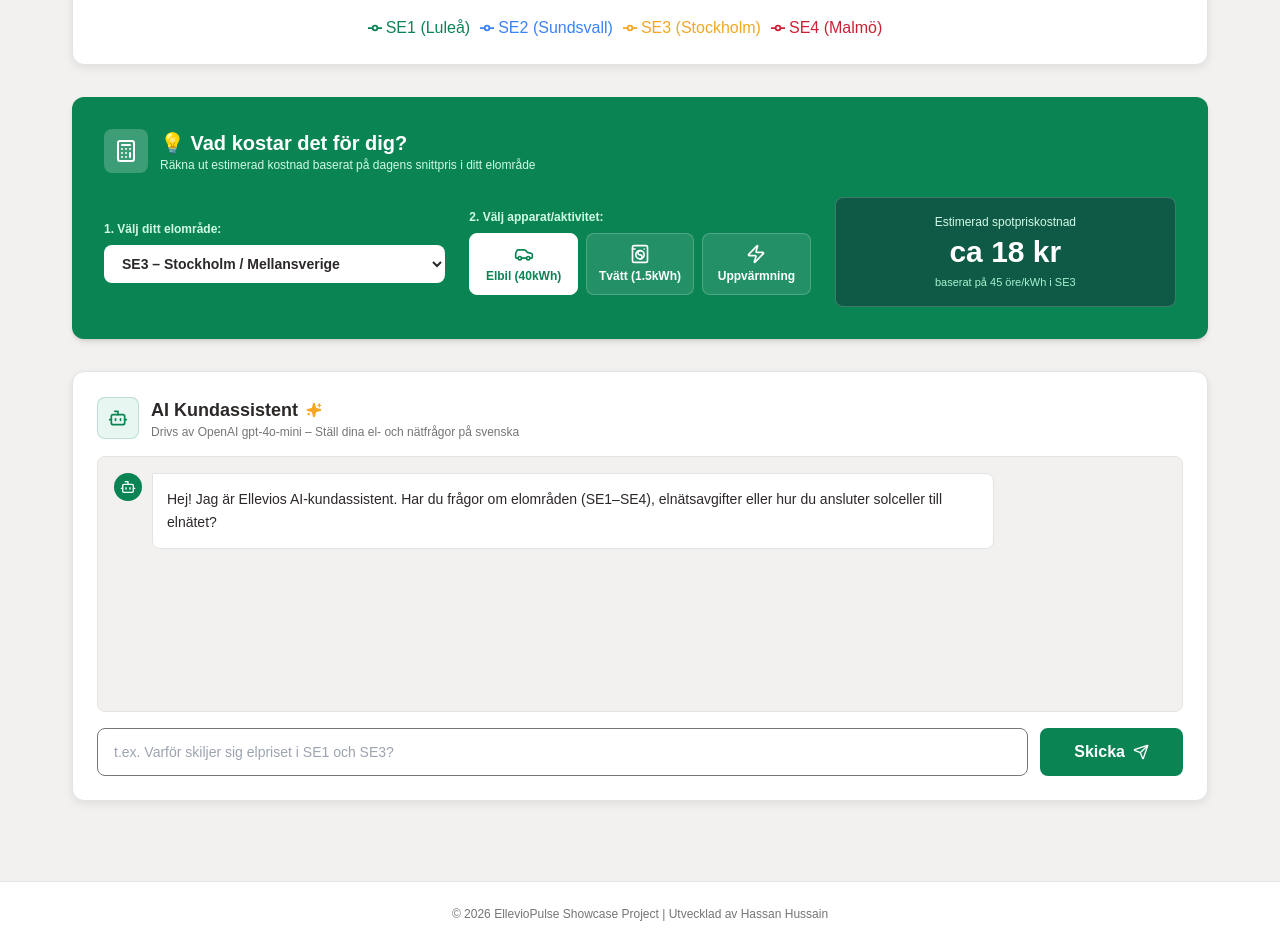
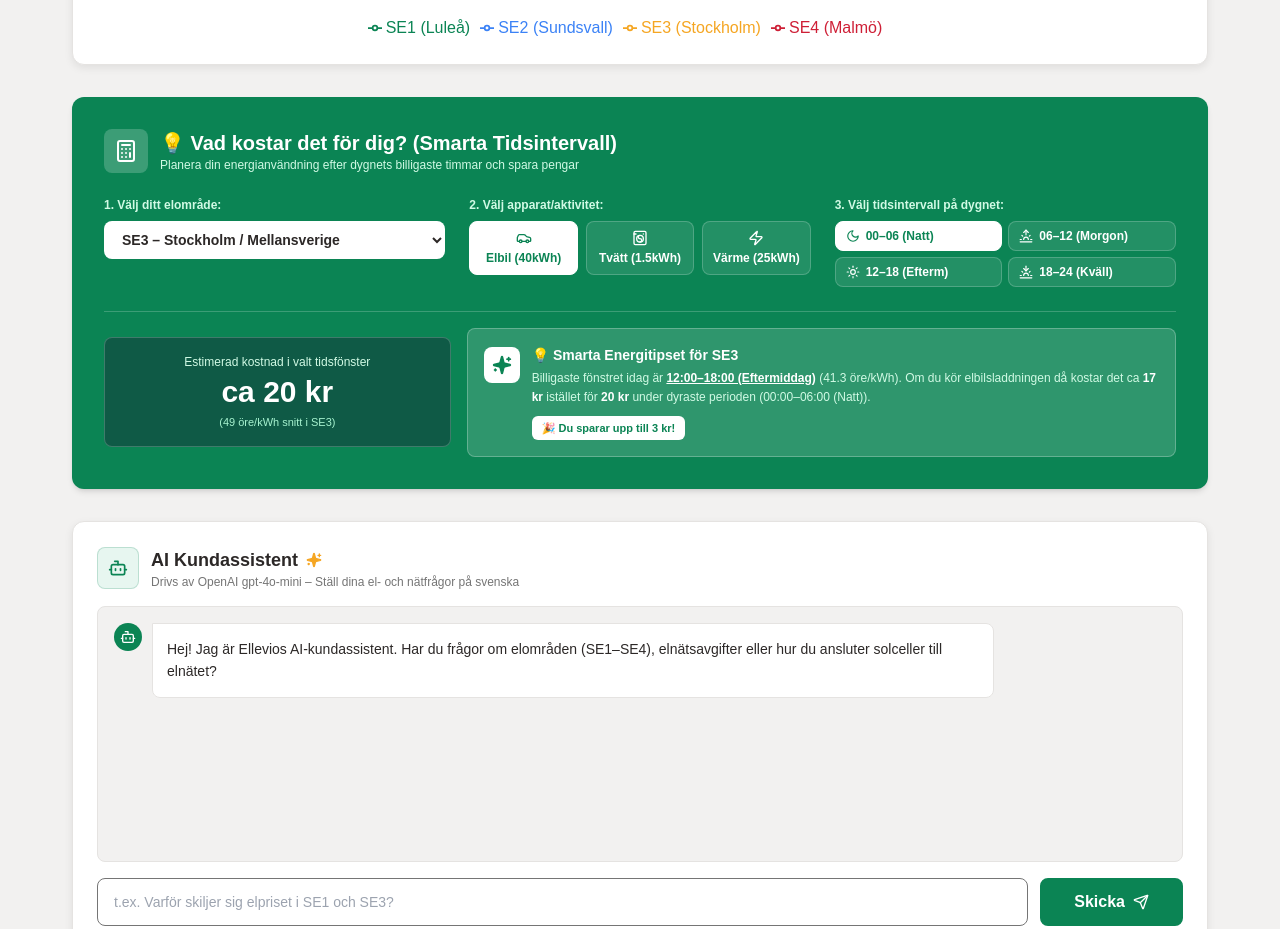
Before and after one commit to hihassan1998/ellevio-pulse, a Next.js app: page / in a window 1280 px wide. Shown: the part 980-1909 px from the top of the page. Built offline with nearby package versions, Linux system fonts and the light colour scheme; no server answers.

Commit message:
feat(calculator): add 6-hour time interval selection and smart savings planner

```diff
--- a/components/ImpactCalculator.tsx
+++ b/components/ImpactCalculator.tsx
@@ -1,22 +1,54 @@
 'use client';
 
 import React, { useState } from 'react';
-import { Calculator, Car, WashingMachine, Zap } from 'lucide-react';
-import { ZoneStats } from '@/lib/elpris';
+import { Calculator, Car, WashingMachine, Zap, Moon, Sun, Sunrise, Sunset, Clock, Sparkles } from 'lucide-react';
+import { ZoneStats, IntervalPrices } from '@/lib/elpris';
 
 export default function ImpactCalculator({ stats }: { stats: ZoneStats[] }) {
   const [selectedZone, setSelectedZone] = useState<string>('SE3');
   const [device, setDevice] = useState<'ev' | 'laundry' | 'heat'>('ev');
+  const [timeSlot, setTimeSlot] = useState<'night' | 'morning' | 'afternoon' | 'evening' | 'avg'>('night');
 
-  const currentStats = stats.find(s => s.zone === selectedZone) || stats[2] || { avgPrice: 45 };
+  const currentStats = stats.find(s => s.zone === selectedZone) || stats[2] || {
+    avgPrice: 45,
+    intervals: { slot_00_06: 30, slot_06_12: 55, slot_12_18: 42, slot_18_24: 60 }
+  };
 
-  const getDeviceCost = () => {
+  const getKwh = () => {
     switch (device) {
-      case 'ev': return Math.round((currentStats.avgPrice * 40) / 100);
-      case 'laundry': return Math.round((currentStats.avgPrice * 1.5) / 100);
-      case 'heat': return Math.round((currentStats.avgPrice * 25) / 100);
+      case 'ev': return 40;
+      case 'laundry': return 1.5;
+      case 'heat': return 25;
     }
   };
+
+  const getSlotPrice = (slot: string, intervals: IntervalPrices, avg: number) => {
+    switch (slot) {
+      case 'night': return intervals.slot_00_06 || avg;
+      case 'morning': return intervals.slot_06_12 || avg;
+      case 'afternoon': return intervals.slot_12_18 || avg;
+      case 'evening': return intervals.slot_18_24 || avg;
+      default: return avg;
+    }
+  };
+
+  const currentPrice = getSlotPrice(timeSlot, currentStats.intervals, currentStats.avgPrice);
+  const currentCost = Math.round((currentPrice * getKwh()) / 100);
+
+  // Compute best (cheapest) and worst (highest) slots for recommendations
+  const slots: { id: 'night' | 'morning' | 'afternoon' | 'evening'; name: string; price: number }[] = [
+    { id: 'night', name: '00:00–06:00 (Natt)', price: currentStats.intervals.slot_00_06 },
+    { id: 'morning', name: '06:00–12:00 (Morgon)', price: currentStats.intervals.slot_06_12 },
+    { id: 'afternoon', name: '12:00–18:00 (Eftermiddag)', price: currentStats.intervals.slot_12_18 },
+    { id: 'evening', name: '18:00–24:00 (Kväll)', price: currentStats.intervals.slot_18_24 }
+  ].sort((a, b) => a.price - b.price);
+
+  const cheapestSlot = slots[0];
+  const peakSlot = slots[slots.length - 1];
+
+  const cheapestCost = Math.round((cheapestSlot.price * getKwh()) / 100);
+  const peakCost = Math.round((peakSlot.price * getKwh()) / 100);
+  const savings = peakCost - cheapestCost;
 
   return (
     <div className="bg-[#0b8454] text-white p-6 sm:p-8 rounded-xl shadow-md mb-8">
@@ -25,12 +57,12 @@ export default function ImpactCalculator({ stats }: { stats: ZoneStats[] }) {
           <Calculator className="w-6 h-6 text-white" />
         </div>
         <div>
-          <h2 className="text-xl font-bold text-white">💡 Vad kostar det för dig?</h2>
-          <p className="text-xs text-emerald-100">Räkna ut estimerad kostnad baserat på dagens snittpris i ditt elområde</p>
+          <h2 className="text-xl font-bold text-white">💡 Vad kostar det för dig? (Smarta Tidsintervall)</h2>
+          <p className="text-xs text-emerald-100">Planera din energianvändning efter dygnets billigaste timmar och spara pengar</p>
         </div>
       </div>
 
-      <div className="grid grid-cols-1 md:grid-cols-3 gap-6 items-center">
+      <div className="grid grid-cols-1 lg:grid-cols-3 gap-6 items-start mb-6">
         {/* Step 1: Select Zone */}
         <div>
           <label className="block text-xs font-semibold text-emerald-100 mb-2">1. Välj ditt elområde:</label>
@@ -52,33 +84,93 @@ export default function ImpactCalculator({ stats }: { stats: ZoneStats[] }) {
           <div className="grid grid-cols-3 gap-2">
             <button
               onClick={() => setDevice('ev')}
-              className={`flex flex-col items-center justify-center p-2.5 rounded-lg border text-xs font-semibold transition-all ${device === 'ev' ? 'bg-white text-[#0b8454] border-white' : 'bg-white/10 border-white/20 text-white hover:bg-white/20'}`}
+              className={`flex flex-col items-center justify-center p-2 rounded-lg border text-xs font-semibold transition-all ${device === 'ev' ? 'bg-white text-[#0b8454] border-white shadow-xs' : 'bg-white/10 border-white/20 text-white hover:bg-white/20'}`}
             >
-              <Car className="w-5 h-5 mb-1" />
+              <Car className="w-4 h-4 mb-1" />
               <span>Elbil (40kWh)</span>
             </button>
             <button
               onClick={() => setDevice('laundry')}
-              className={`flex flex-col items-center justify-center p-2.5 rounded-lg border text-xs font-semibold transition-all ${device === 'laundry' ? 'bg-white text-[#0b8454] border-white' : 'bg-white/10 border-white/20 text-white hover:bg-white/20'}`}
+              className={`flex flex-col items-center justify-center p-2 rounded-lg border text-xs font-semibold transition-all ${device === 'laundry' ? 'bg-white text-[#0b8454] border-white shadow-xs' : 'bg-white/10 border-white/20 text-white hover:bg-white/20'}`}
             >
-              <WashingMachine className="w-5 h-5 mb-1" />
+              <WashingMachine className="w-4 h-4 mb-1" />
               <span>Tvätt (1.5kWh)</span>
             </button>
             <button
               onClick={() => setDevice('heat')}
-              className={`flex flex-col items-center justify-center p-2.5 rounded-lg border text-xs font-semibold transition-all ${device === 'heat' ? 'bg-white text-[#0b8454] border-white' : 'bg-white/10 border-white/20 text-white hover:bg-white/20'}`}
+              className={`flex flex-col items-center justify-center p-2 rounded-lg border text-xs font-semibold transition-all ${device === 'heat' ? 'bg-white text-[#0b8454] border-white shadow-xs' : 'bg-white/10 border-white/20 text-white hover:bg-white/20'}`}
             >
-              <Zap className="w-5 h-5 mb-1" />
-              <span>Uppvärmning</span>
+              <Zap className="w-4 h-4 mb-1" />
+              <span>Värme (25kWh)</span>
             </button>
           </div>
         </div>
 
-        {/* Result */}
-        <div className="bg-[#0f5a46] p-4 rounded-lg border border-white/20 text-center">
-          <span className="text-xs text-emerald-100 block font-medium">Estimerad spotpriskostnad</span>
-          <span className="text-3xl font-bold text-white mt-1 block">ca {getDeviceCost()} kr</span>
-          <span className="text-[11px] text-emerald-200 mt-1 block">baserat på {currentStats.avgPrice} öre/kWh i {selectedZone}</span>
+        {/* Step 3: Select Time Interval */}
+        <div>
+          <label className="block text-xs font-semibold text-emerald-100 mb-2">3. Välj tidsintervall på dygnet:</label>
+          <div className="grid grid-cols-2 sm:grid-cols-4 lg:grid-cols-2 gap-1.5">
+            <button
+              onClick={() => setTimeSlot('night')}
+              className={`flex items-center gap-1.5 px-2.5 py-1.5 rounded-lg border text-xs font-semibold transition-all ${timeSlot === 'night' ? 'bg-white text-[#0b8454] border-white' : 'bg-white/10 border-white/20 text-white hover:bg-white/20'}`}
+            >
+              <Moon className="w-3.5 h-3.5" />
+              <span>00–06 (Natt)</span>
+            </button>
+            <button
+              onClick={() => setTimeSlot('morning')}
+              className={`flex items-center gap-1.5 px-2.5 py-1.5 rounded-lg border text-xs font-semibold transition-all ${timeSlot === 'morning' ? 'bg-white text-[#0b8454] border-white' : 'bg-white/10 border-white/20 text-white hover:bg-white/20'}`}
+            >
+              <Sunrise className="w-3.5 h-3.5" />
+              <span>06–12 (Morgon)</span>
+            </button>
+            <button
+              onClick={() => setTimeSlot('afternoon')}
+              className={`flex items-center gap-1.5 px-2.5 py-1.5 rounded-lg border text-xs font-semibold transition-all ${timeSlot === 'afternoon' ? 'bg-white text-[#0b8454] border-white' : 'bg-white/10 border-white/20 text-white hover:bg-white/20'}`}
+            >
+              <Sun className="w-3.5 h-3.5" />
+              <span>12–18 (Efterm)</span>
+            </button>
+            <button
+              onClick={() => setTimeSlot('evening')}
+              className={`flex items-center gap-1.5 px-2.5 py-1.5 rounded-lg border text-xs font-semibold transition-all ${timeSlot === 'evening' ? 'bg-white text-[#0b8454] border-white' : 'bg-white/10 border-white/20 text-white hover:bg-white/20'}`}
+            >
+              <Sunset className="w-3.5 h-3.5" />
+              <span>18–24 (Kväll)</span>
+            </button>
+          </div>
+        </div>
+      </div>
+
+      {/* Result Display & Smart Recommendation Banner */}
+      <div className="grid grid-cols-1 md:grid-cols-3 gap-4 items-center pt-4 border-t border-white/20">
+        <div className="bg-[#0f5a46] p-4 rounded-lg border border-white/20 text-center md:col-span-1">
+          <span className="text-xs text-emerald-100 block font-medium">Estimerad kostnad i valt tidsfönster</span>
+          <span className="text-3xl font-bold text-white mt-1 block">ca {currentCost} kr</span>
+          <span className="text-[11px] text-emerald-200 mt-1 block">
+            ({currentPrice} öre/kWh snitt i {selectedZone})
+          </span>
+        </div>
+
+        {/* Smart Planning Recommendation Banner */}
+        <div className="bg-white/15 p-4 rounded-lg border border-white/25 md:col-span-2 flex items-start gap-3">
+          <div className="bg-white text-[#0b8454] p-2 rounded-lg shrink-0 mt-0.5">
+            <Sparkles className="w-5 h-5 fill-current" />
+          </div>
+          <div className="text-xs">
+            <h4 className="font-bold text-white text-sm flex items-center gap-2">
+              💡 Smarta Energitipset för {selectedZone}
+            </h4>
+            <p className="text-emerald-100 mt-1 leading-relaxed">
+              Billigaste fönstret idag är <strong className="text-white underline">{cheapestSlot.name}</strong> ({cheapestSlot.price} öre/kWh).
+              Om du kör {device === 'ev' ? 'elbilsladdningen' : device === 'laundry' ? 'tvätten' : 'uppvärmningen'} då kostar det ca <strong className="text-white font-bold">{cheapestCost} kr</strong> istället för <strong className="text-white font-bold">{peakCost} kr</strong> under dyraste perioden ({peakSlot.name}).
+            </p>
+            {savings > 0 && (
+              <span className="inline-block mt-2 bg-white text-[#0b8454] font-bold px-2.5 py-1 rounded-md text-[11px]">
+                🎉 Du sparar upp till {savings} kr!
+              </span>
+            )}
+          </div>
         </div>
       </div>
     </div>
--- a/lib/elpris.ts
+++ b/lib/elpris.ts
@@ -6,12 +6,20 @@ export interface HourlyPrice {
   SE4: number;
 }
 
+export interface IntervalPrices {
+  slot_00_06: number; // Natt (00-06)
+  slot_06_12: number; // Morgon (06-12)
+  slot_12_18: number; // Eftermiddag (12-18)
+  slot_18_24: number; // Kväll (18-24)
+}
+
 export interface ZoneStats {
   zone: string;
   name: string;
   avgPrice: number;
   minPrice: number;
   maxPrice: number;
+  intervals: IntervalPrices;
 }
 
 export async function fetchZonePrices(zone: 'SE1' | 'SE2' | 'SE3' | 'SE4', dateStr: string) {
@@ -25,6 +33,7 @@ export async function fetchZonePrices(zone: 'SE1' | 'SE2' | 'SE3' | 'SE4', dateS
 
     return data.map((item: any) => ({
       time: new Date(item.time_start).toLocaleTimeString('sv-SE', { hour: '2-digit', minute: '2-digit' }),
+      hour: new Date(item.time_start).getHours(),
       priceOre: Math.round(item.SEK_per_kWh * 100 * 1.25 * 10) / 10 // öre/kWh incl 25% VAT
     }));
   } catch (error) {
@@ -61,15 +70,36 @@ export async function getAggregatedPrices(): Promise<{ hourly: HourlyPrice[]; st
     });
   }
 
+  const computeIntervals = (arr: number[]): IntervalPrices => {
+    const calcAvg = (start: number, end: number) => {
+      const slice = arr.slice(start, end);
+      if (slice.length === 0) return 0;
+      return Math.round((slice.reduce((a, b) => a + b, 0) / slice.length) * 10) / 10;
+    };
+
+    return {
+      slot_00_06: calcAvg(0, 6),
+      slot_06_12: calcAvg(6, 12),
+      slot_12_18: calcAvg(12, 18),
+      slot_18_24: calcAvg(18, 24)
+    };
+  };
+
   const computeStats = (zone: string, name: string, arr: number[]): ZoneStats => {
-    if (arr.length === 0) return { zone, name, avgPrice: 0, minPrice: 0, maxPrice: 0 };
+    if (arr.length === 0) {
+      return {
+        zone, name, avgPrice: 0, minPrice: 0, maxPrice: 0,
+        intervals: { slot_00_06: 0, slot_06_12: 0, slot_12_18: 0, slot_18_24: 0 }
+      };
+    }
     const sum = arr.reduce((a, b) => a + b, 0);
     return {
       zone,
       name,
       avgPrice: Math.round((sum / arr.length) * 10) / 10,
       minPrice: Math.min(...arr),
-      maxPrice: Math.max(...arr)
+      maxPrice: Math.max(...arr),
+      intervals: computeIntervals(arr)
     };
   };
 
```
Also changed, not shown: 2 other files (tests, documents, lock files or other folders).
